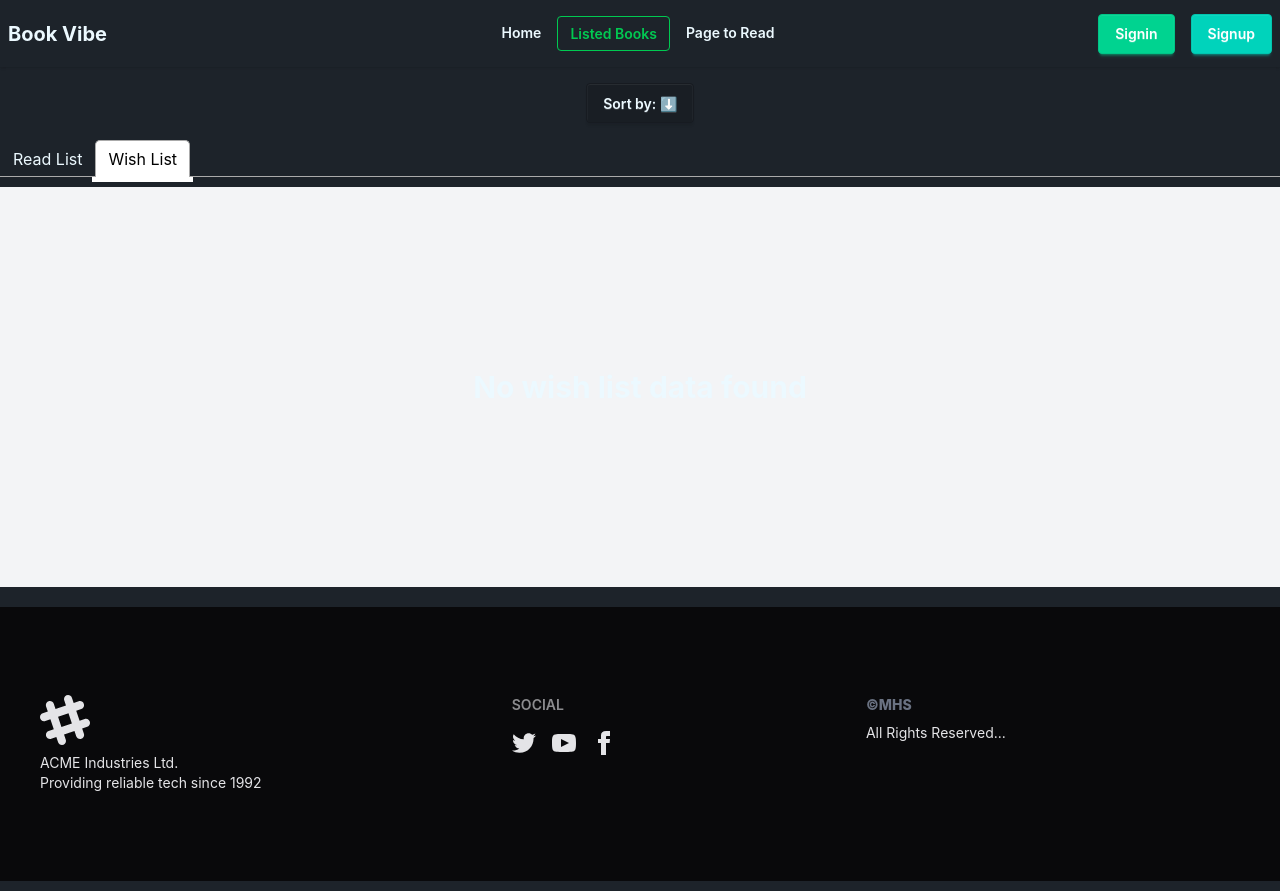
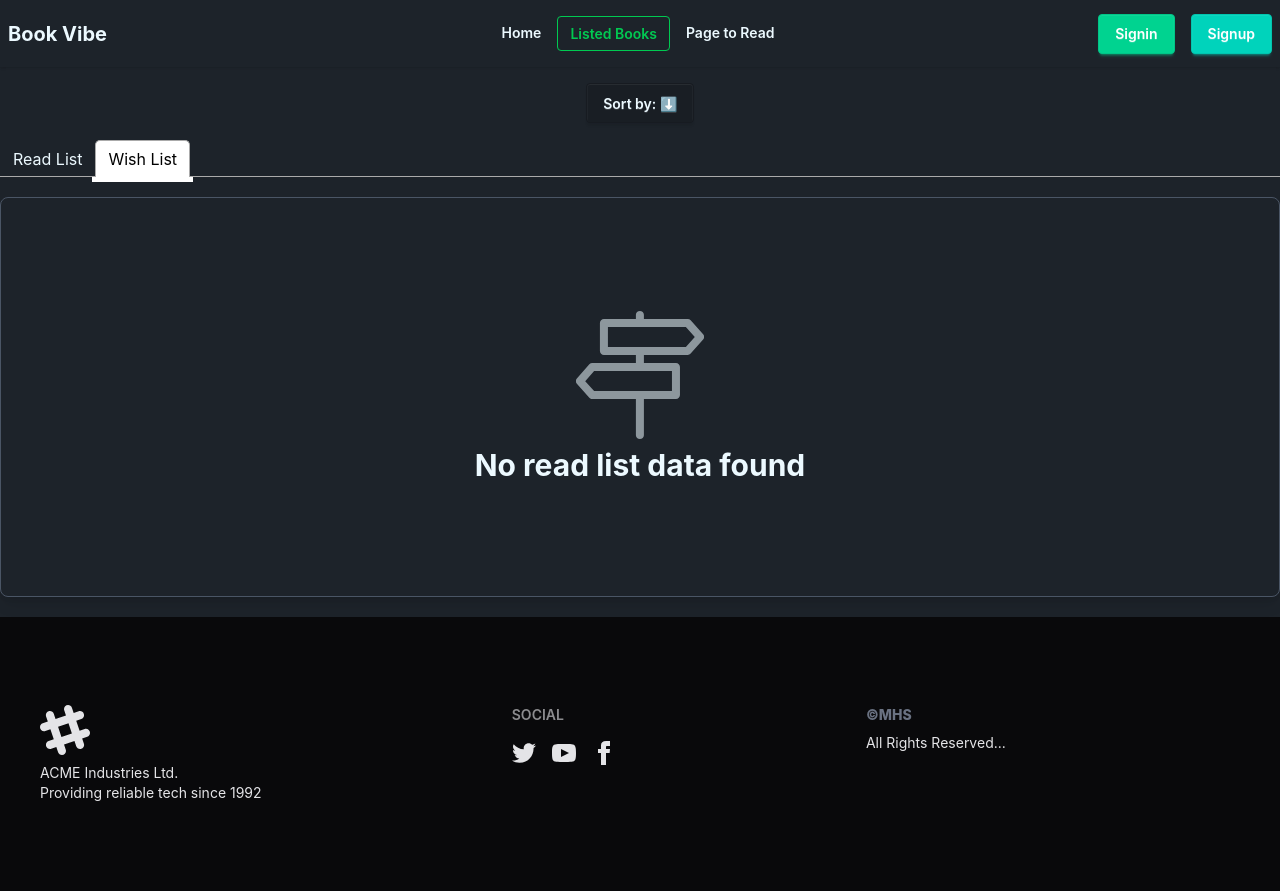
Before and after one commit to MuradHasan49/Book-Vibe, a React (Vite) app: page /books in a window 1280 px wide. Both pictures are taken after a click on the tab "Wish List". Built offline with nearby package versions, Linux system fonts and the light colour scheme.

Commit message:
add not found page

```diff
--- a/src/components/listedBooks/ListedWishList.jsx
+++ b/src/components/listedBooks/ListedWishList.jsx
@@ -1,6 +1,7 @@
 import React, { useContext, useEffect, useState } from "react";
 import { BookContext } from "../../context/BookContext";
 import BookCard from "../ui/BookCard";
+import { SlDirections } from "react-icons/sl";
 
 const ListedWishList = ({ sortingType }) => {
   const { wishList } = useContext(BookContext);
@@ -26,8 +27,9 @@ const ListedWishList = ({ sortingType }) => {
 
   if (filteredWishList.length === 0) {
     return (
-      <div className="h-[50vh] bg-gray-100 flex items-center justify-center ">
-        <h2 className="font-bold text-3xl">No wish list data found</h2>
+      <div className="h-[50vh] border border-gray-600 rounded-lg my-5 shadow-lg  flex flex-col items-center justify-center gap-2">
+        <SlDirections className="text-9xl animate-pulse" />
+                <h2 className="font-bold text-3xl">No read list data found</h2>
       </div>
     );
   }
```
